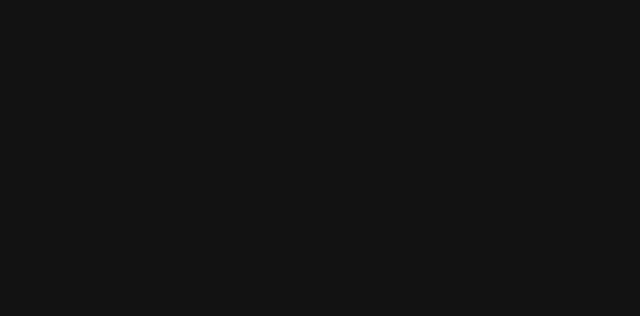
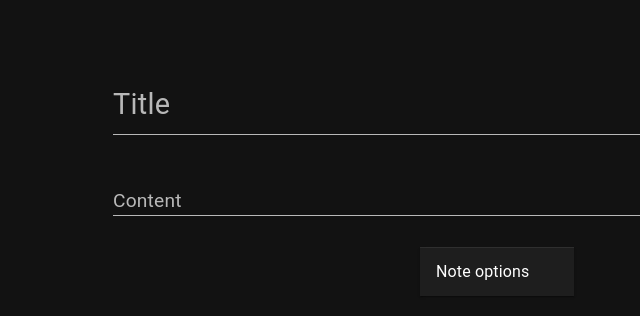
Before and after one commit to rosen1000/notekeepr, a React (Vite) app: page /note/new in a window 1280 px wide. Before the commit this address had no page. Shown: the top 316 px of the page, without its empty margins (143-783 px from the left). Built offline with nearby package versions, Linux system fonts and the light colour scheme.

Commit message:
feat!: create new note page
NewNote page includes title and content for new notes
dynamicly generates markdown content with tasklist

```diff
--- a/package.json
+++ b/package.json
@@ -17,12 +17,15 @@
 		"@tailwindcss/vite": "^4.0.12",
 		"react": "^19.0.0",
 		"react-dom": "^19.0.0",
+		"react-markdown": "^10.1.0",
 		"react-router": "^7.3.0",
+		"remark-gfm": "^4.0.1",
 		"zod": "^3.24.2"
 	},
 	"devDependencies": {
 		"@eslint/js": "^9.21.0",
 		"@iconify/react": "^5.2.1",
+		"@tailwindcss/typography": "^0.5.16",
 		"@types/react": "^19.0.10",
 		"@types/react-dom": "^19.0.4",
 		"@vitejs/plugin-react-swc": "^3.8.0",
--- /dev/null
+++ b/src/@types.d.ts
@@ -0,0 +1,3 @@
+interface NoteOptions {
+	mono: boolean;
+}
--- /dev/null
+++ b/src/components/RichMarkdown.tsx
@@ -0,0 +1,58 @@
+import { Checkbox, FormControlLabel } from '@mui/material';
+import { Dispatch, SetStateAction, useMemo } from 'react';
+import Markdown from 'react-markdown';
+import remarkGfm from 'remark-gfm';
+
+interface Props {
+	title: string;
+	content: [string, Dispatch<SetStateAction<string>>];
+	options: NoteOptions;
+}
+
+export default function RichMarkdown({ title, content: [content, setContent], options }: Props) {
+	const markdown = useMemo(() => `# ${title}\n${content}`, [title, content]);
+	let taskId = 0;
+
+	function changeTaskList(id: number, value: boolean) {
+		const regex = /- \[[ x]\]/gm;
+		let found: number | undefined = -1;
+		for (let i = 0; i <= id; i++) {
+			found = regex.exec(content)?.index;
+		}
+		if (found == undefined || found == -1) return;
+		found += 3;
+		setContent(content.slice(0, found) + (value ? 'x' : ' ') + content.slice(found + 1, content.length));
+	}
+
+	return (
+		<div className={'prose prose-invert text-white! ' + (options.mono ? 'font-mono' : 'font-inherit')}>
+			<Markdown
+				remarkPlugins={[remarkGfm]}
+				components={{
+					li: ({ children }) => {
+						if (!Array.isArray(children)) return <li>{children}</li>;
+						const checked = children[0].props.checked;
+						const id = taskId++;
+						return (
+							<li id={`task-${id}`} className='list-none'>
+								<FormControlLabel
+									control={<Checkbox />}
+									label={children[2]}
+									checked={checked}
+									onChange={(_, checked) => changeTaskList(id, checked)}
+								/>
+							</li>
+						);
+					},
+					ul: ({ children }) => <ul className='p-0'>{children}</ul>,
+				}}
+			>
+				{markdown}
+			</Markdown>
+			{(() => {
+				taskId = 0;
+				return false;
+			})()}
+		</div>
+	);
+}
--- a/src/index.css
+++ b/src/index.css
@@ -1,5 +1,5 @@
 @import 'tailwindcss';
-
+@plugin '@tailwindcss/typography';
 
 /* :root {
 	font-family: system-ui, Avenir, Helvetica, Arial, sans-serif;
--- a/src/main.tsx
+++ b/src/main.tsx
@@ -1,19 +1,18 @@
 import App from './pages/App.tsx';
 import Login from './pages/auth/Login.tsx';
+import NewNote from './pages/note/NewNote.tsx';
 import Register from './pages/auth/Register.tsx';
 import { BrowserRouter, Route, Routes } from 'react-router';
 import { createRoot } from 'react-dom/client';
 import { createTheme, CssBaseline, ThemeProvider } from '@mui/material';
-import { StrictMode } from 'react';
+import { green, pink } from '@mui/material/colors';
 import './index.css';
-import { green, pink } from '@mui/material/colors';
 
 const theme = createTheme({
 	palette: { mode: 'dark', primary: green, secondary: pink },
 });
 
 createRoot(document.getElementById('root')!).render(
-	<StrictMode>
 	<ThemeProvider theme={theme}>
 		<CssBaseline />
 		<BrowserRouter>
@@ -23,8 +22,10 @@ createRoot(document.getElementById('root')!).render(
 					<Route path='login' element={<Login />} />
 					<Route path='register' element={<Register />} />
 				</Route>
+				<Route path='note'>
+					<Route path='new' element={<NewNote />} />
+				</Route>
 			</Routes>
 		</BrowserRouter>
 	</ThemeProvider>
-	</StrictMode>
 );
--- a/src/pages/App.tsx
+++ b/src/pages/App.tsx
@@ -10,7 +10,7 @@ function App() {
 		<div className='flex flex-col gap-8 items-center justify-center h-screen'>
 			<h1 className='text-8xl'>Notekeepr <Icon icon="twemoji:memo" className='inline' /></h1>
 			<span className='flex flex-col gap-4 w-64'>
-				<Button onClick={() => navigate('/note')} variant='contained' size='large'>
+				<Button onClick={() => navigate('/note/new')} variant='contained' size='large'>
 					Begin
 				</Button>
 				<Button onClick={() => navigate('/auth/login')} variant='outlined' size='large'>
--- a/src/pages/note/NewNote.tsx
+++ b/src/pages/note/NewNote.tsx
@@ -1,7 +1,54 @@
+import * as Mui from '@mui/material';
+import { useState } from 'react';
+import { set } from '../../utils';
+import RichMarkdown from '../../components/RichMarkdown';
+
 export default function NewNote() {
+	const [title, setTitle] = useState('');
+	const [content, setContent] = useState('');
+	const [options, setOptions] = useState({ mono: false });
+
 	return (
-		<div className='flex flex-col items-center justify-center h-screen'>
-			<h1>Note</h1>
+		<div className='flex flex-col items-center justify-center my-16 gap-8 lg:mx-[20vw] sm:mx-[10vw] mx-4'>
+			<Mui.TextField
+				variant='standard'
+				label='Title'
+				placeholder='Note title'
+				onChange={(e) => setTitle(e.target.value)}
+				sx={{
+					'& .MuiInputBase-input': { fontSize: '2rem', fontFamily: options.mono ? 'monospace' : 'inherit' },
+					'& .MuiFormLabel-root': { fontSize: '1.8rem', fontFamily: options.mono ? 'monospace' : 'inherit' },
+					width: '100%',
+				}}
+			/>
+			<Mui.TextField
+				variant='standard'
+				multiline
+				value={content}
+				label='Content'
+				placeholder='Note content'
+				onChange={(e) => setContent(e.target.value)}
+				sx={{
+					'& .MuiInputBase-input': { fontSize: '1.4rem', fontFamily: options.mono ? 'monospace' : 'inherit' },
+					'& .MuiFormLabel-root': { fontSize: '1.2rem', fontFamily: options.mono ? 'monospace' : 'inherit' },
+					width: '100%',
+				}}
+			/>
+
+			{/* #region Note options */}
+			<Mui.Accordion>
+				<Mui.AccordionSummary>Note options</Mui.AccordionSummary>
+				<Mui.AccordionDetails>
+					<Mui.FormControlLabel
+						control={<Mui.Checkbox />}
+						label='Mono font'
+						onChange={(_, v) => set(setOptions, 'mono', v)}
+					/>
+				</Mui.AccordionDetails>
+			</Mui.Accordion>
+			{/* #endregion Note options */}
+
+			<RichMarkdown title={title} content={[content, setContent]} options={options} />
 		</div>
 	);
 }
```
Also changed, not shown: 1 other file (tests, documents, lock files or other folders). Lines whose indentation alone changed are shown as unchanged.
